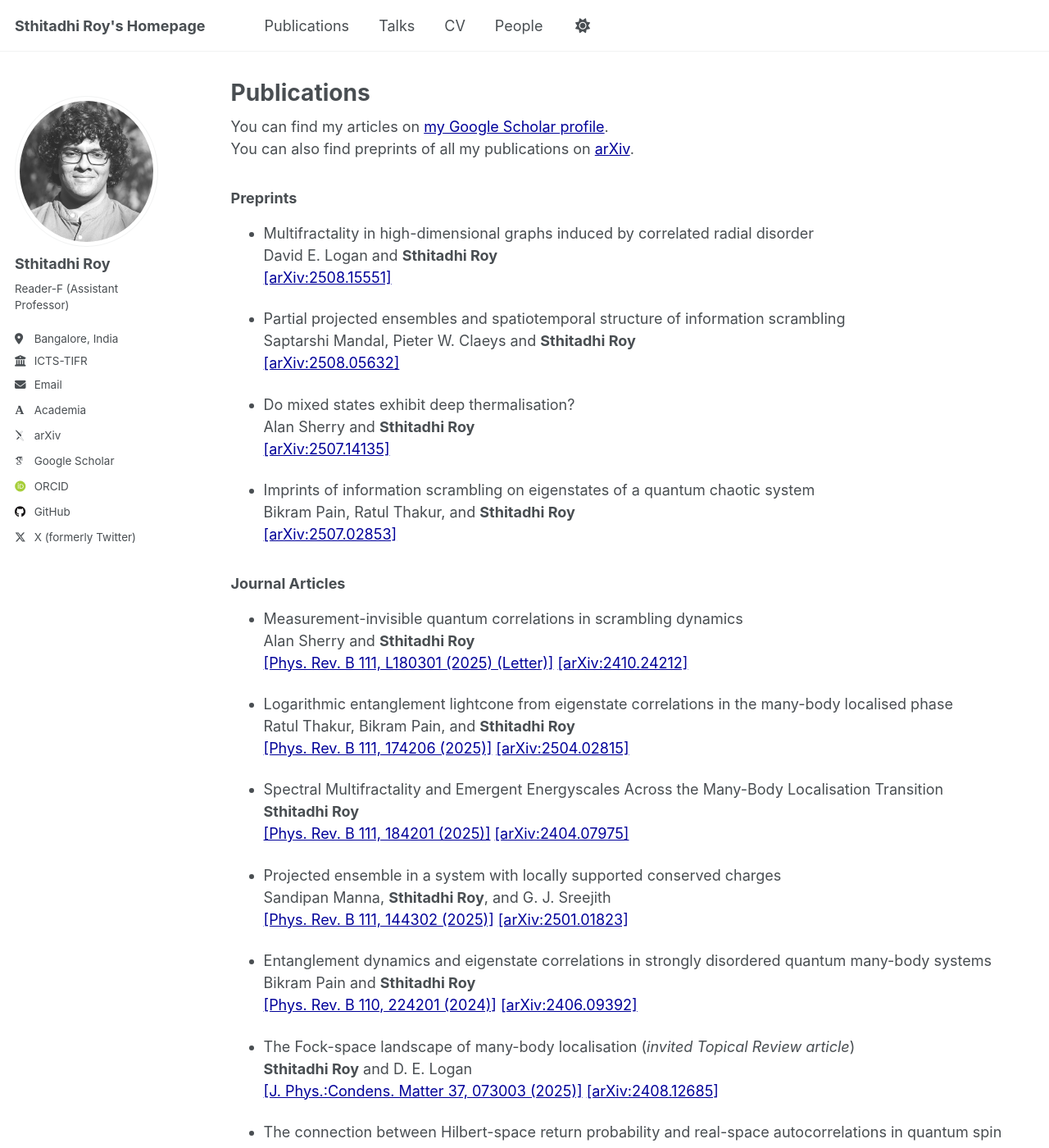
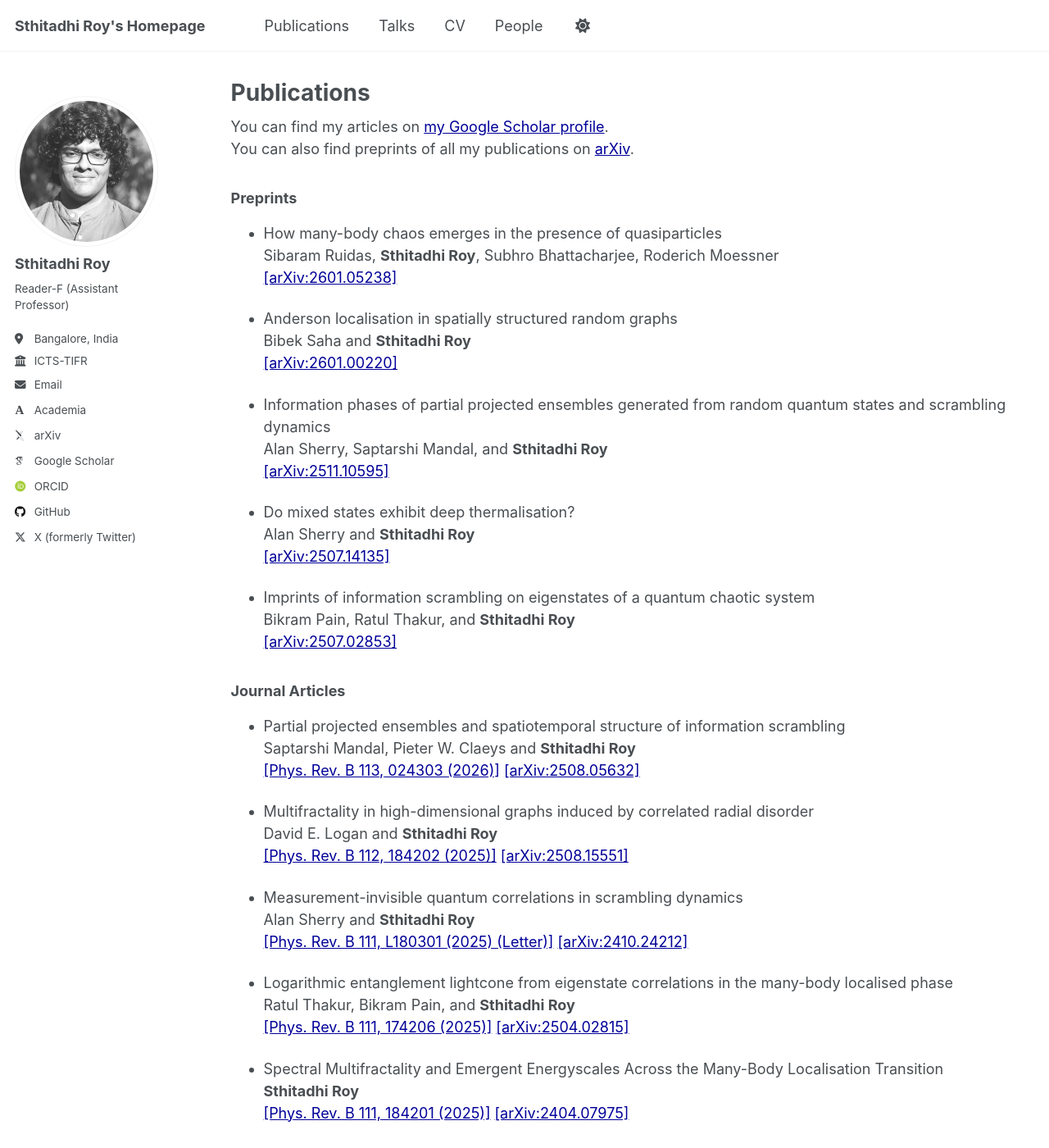
Before and after one commit to sthitadhi-roy/sthitadhi-roy.github.io, a Jekyll site: the page built from _pages/publications.md, in a window 1280 px wide and 1400 px high. Shown: the whole window at 82% size. Built offline with Jekyll 4.4.1, drawn with Linux system fonts in a browser that asks for light colours; some web fonts are replaced.

Commit message:
Update publications.md

```diff
--- a/_pages/publications.md
+++ b/_pages/publications.md
@@ -19,14 +19,17 @@ author_profile: true
 
 ### Preprints
 
-- Multifractality in high-dimensional graphs induced by correlated radial disorder
-  David E. Logan and **Sthitadhi Roy**
-  [[arXiv:2508.15551]](https://arxiv.org/abs/2508.15551)
+- How many-body chaos emerges in the presence of quasiparticles
+  Sibaram Ruidas, **Sthitadhi Roy**, Subhro Bhattacharjee, Roderich Moessner
+  [[arXiv:2601.05238]](https://arxiv.org/abs/2601.05238)
 
-- Partial projected ensembles and spatiotemporal structure of information scrambling
-  Saptarshi Mandal, Pieter W. Claeys and **Sthitadhi Roy**
-  [[arXiv:2508.05632]](https://arxiv.org/abs/2508.05632)
+- Anderson localisation in spatially structured random graphs
+  Bibek Saha and **Sthitadhi Roy**
+  [[arXiv:2601.00220]](https://arxiv.org/abs/2601.0020)
 
+- Information phases of partial projected ensembles generated from random quantum states and scrambling dynamics
+  Alan Sherry, Saptarshi Mandal, and **Sthitadhi Roy**
+  [[arXiv:2511.10595]](https://arxiv.org/abs/2511.10595)
 
 - Do mixed states exhibit deep thermalisation?
   Alan Sherry and **Sthitadhi Roy**
@@ -38,6 +41,15 @@ author_profile: true
 
 
 ### Journal Articles
+
+- Partial projected ensembles and spatiotemporal structure of information scrambling
+  Saptarshi Mandal, Pieter W. Claeys and **Sthitadhi Roy**
+  [[Phys. Rev. B 113, 024303 (2026)]](https://doi.org/10.1103/h2q2-yfqs) [[arXiv:2508.05632]](https://arxiv.org/abs/2508.05632)
+
+- Multifractality in high-dimensional graphs induced by correlated radial disorder
+  David E. Logan and **Sthitadhi Roy**
+  [[Phys. Rev. B 112, 184202 (2025)]](https://doi.org/10.1103/5vqd-v4b8) [[arXiv:2508.15551]](https://arxiv.org/abs/2508.15551)
+
 - Measurement-invisible quantum correlations in scrambling dynamics
   Alan Sherry and **Sthitadhi Roy**
   [[Phys. Rev. B 111, L180301 (2025) (Letter)]](https://doi.org/10.1103/PhysRevB.111.L180301) [[arXiv:2410.24212]](https://arxiv.org/abs/2410.24212)
```
